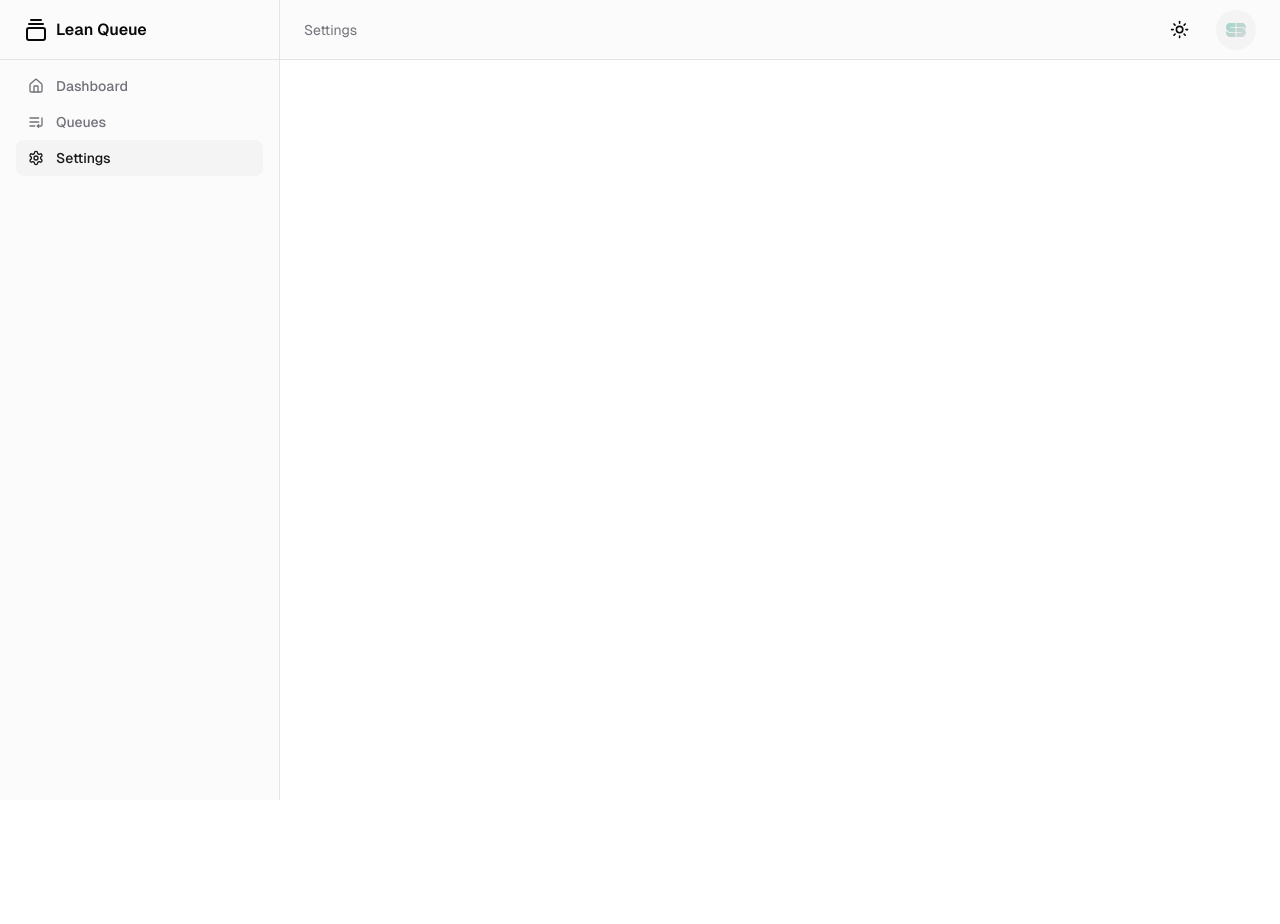
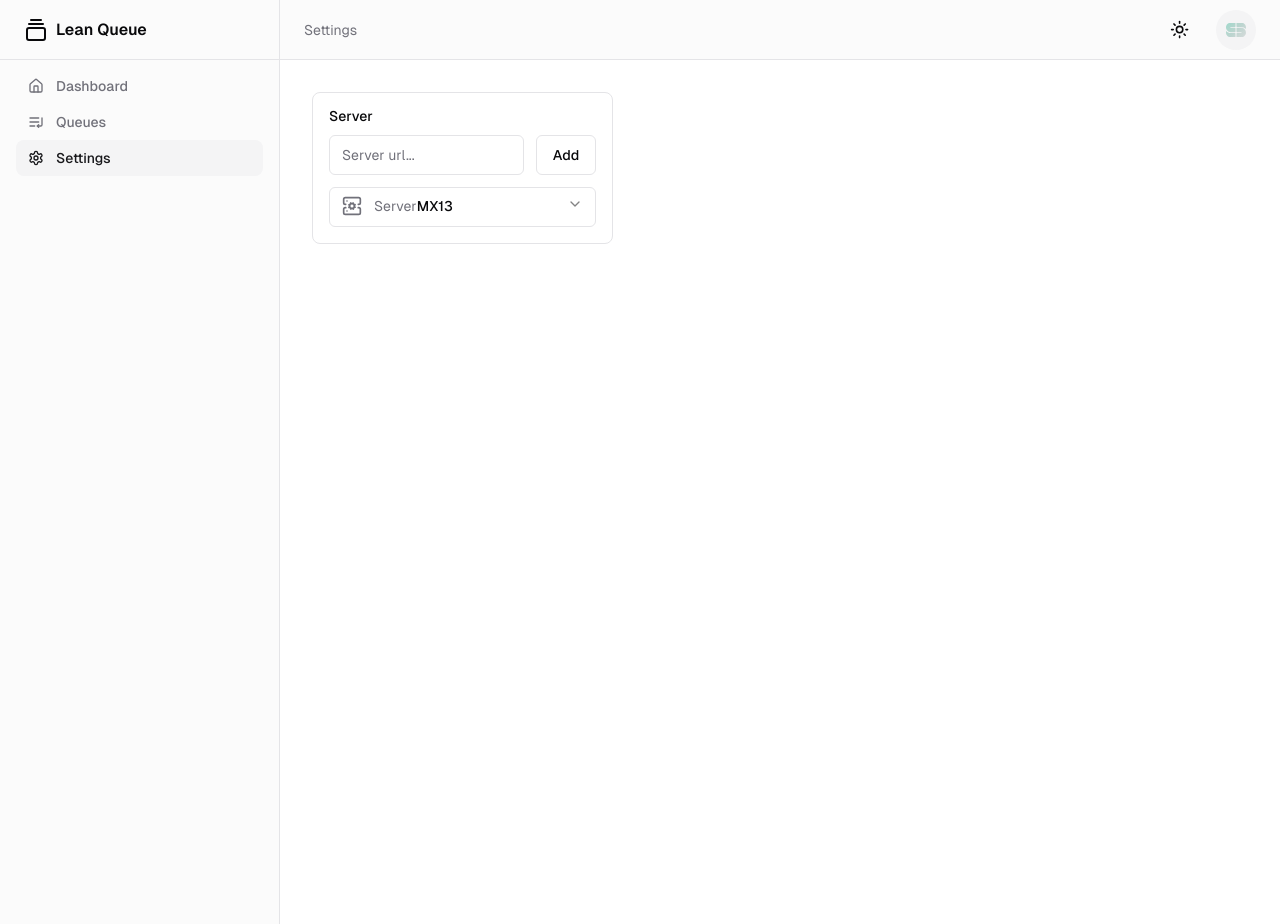
Before and after one commit to vixhnuchandran/lean-queue-dashboard, a React (Vite) app: page /settings in a window 1280 px wide. Before the commit the page ends 800 px from the top, so only its background shows below. Built offline with nearby package versions, Linux system fonts and the light colour scheme.

Commit message:
Add server select and server add ui

```diff
--- a/src/pages/Settings.tsx
+++ b/src/pages/Settings.tsx
@@ -1,6 +1,33 @@
 import SideNavBar from "../components/SideNavBar"
 import Header from "@/components/Header"
+import {
+  Server,
+  ServerCog,
+  PcCase,
+  BetweenHorizontalStart,
+  PlusCircleIcon,
+} from "lucide-react"
+import {
+  Select,
+  SelectContent,
+  SelectItem,
+  SelectTrigger,
+  SelectValue,
+} from "@/components/ui/select"
 
+import { Button } from "@/components/ui/button"
+import {
+  Dialog,
+  DialogClose,
+  DialogContent,
+  DialogDescription,
+  DialogFooter,
+  DialogHeader,
+  DialogTitle,
+  DialogTrigger,
+} from "@/components/ui/dialog"
+import { Input } from "@/components/ui/input"
+import { Label } from "@/components/ui/label"
 export function Settings() {
   return (
     <div className="grid m-h-screen w-full md:grid-cols-[220px_1fr] lg:grid-cols-[280px_1fr]">
@@ -9,7 +36,84 @@ export function Settings() {
       </div>
       <div className="flex flex-col">
         <Header activeLink="/settings" />
-        <main className="flex flex-1 flex-col gap-4 p-4 md:gap-8 md:p-8"></main>
+
+        <main className="grid flex-1 gap-4 overflow-auto p-4 md:grid-cols-2 lg:grid-cols-3 md:p-8">
+          <div className="relative hidden flex-col items-start gap-8 md:flex">
+            <form className="grid w-full h-screen items-start gap-6">
+              <fieldset className="grid gap-6 rounded-lg border p-4">
+                <div className="grid gap-3 ">
+                  <Label htmlFor="model">Server</Label>
+                  <div className="flex flex-col justify-center items-center space-y-3 ">
+                    <div className="flex  justify-start items-start w-full space-x-3">
+                      <Input type="url" placeholder="Server url..." />
+                      <Button variant={"outline"} type="submit">
+                        Add
+                      </Button>
+                    </div>
+                    <Select defaultValue="s-mx13">
+                      <SelectTrigger
+                        id="model"
+                        className="items-start [&_[data-description]]:hidden"
+                      >
+                        <SelectValue placeholder="Select a model" />
+                      </SelectTrigger>
+                      <SelectContent>
+                        <SelectItem value="s-mx13">
+                          <div className="flex items-start gap-3 text-muted-foreground">
+                            <ServerCog className="size-5" />
+                            <div className="grid gap-0.5">
+                              <p>
+                                Server
+                                <span className="font-medium text-foreground">
+                                  MX13
+                                </span>
+                              </p>
+                              <p className="text-xs" data-description>
+                                Specification here
+                              </p>
+                            </div>
+                          </div>
+                        </SelectItem>
+                        <SelectItem value="s-ax13">
+                          <div className="flex items-start gap-3 text-muted-foreground">
+                            <Server className="size-5" />
+                            <div className="grid gap-0.5">
+                              <p>
+                                Server
+                                <span className="font-medium text-foreground">
+                                  AX13
+                                </span>
+                              </p>
+                              <p className="text-xs" data-description>
+                                Specification here
+                              </p>
+                            </div>
+                          </div>
+                        </SelectItem>
+                        <SelectItem value="s-cx13">
+                          <div className="flex items-start gap-3 text-muted-foreground">
+                            <PcCase className="size-5" />
+                            <div className="grid gap-0.5">
+                              <p>
+                                Server
+                                <span className="font-medium text-foreground">
+                                  CX13
+                                </span>
+                              </p>
+                              <p className="text-xs" data-description>
+                                Specification here
+                              </p>
+                            </div>
+                          </div>
+                        </SelectItem>
+                      </SelectContent>
+                    </Select>
+                  </div>
+                </div>
+              </fieldset>
+            </form>
+          </div>
+        </main>
       </div>
     </div>
   )
```
